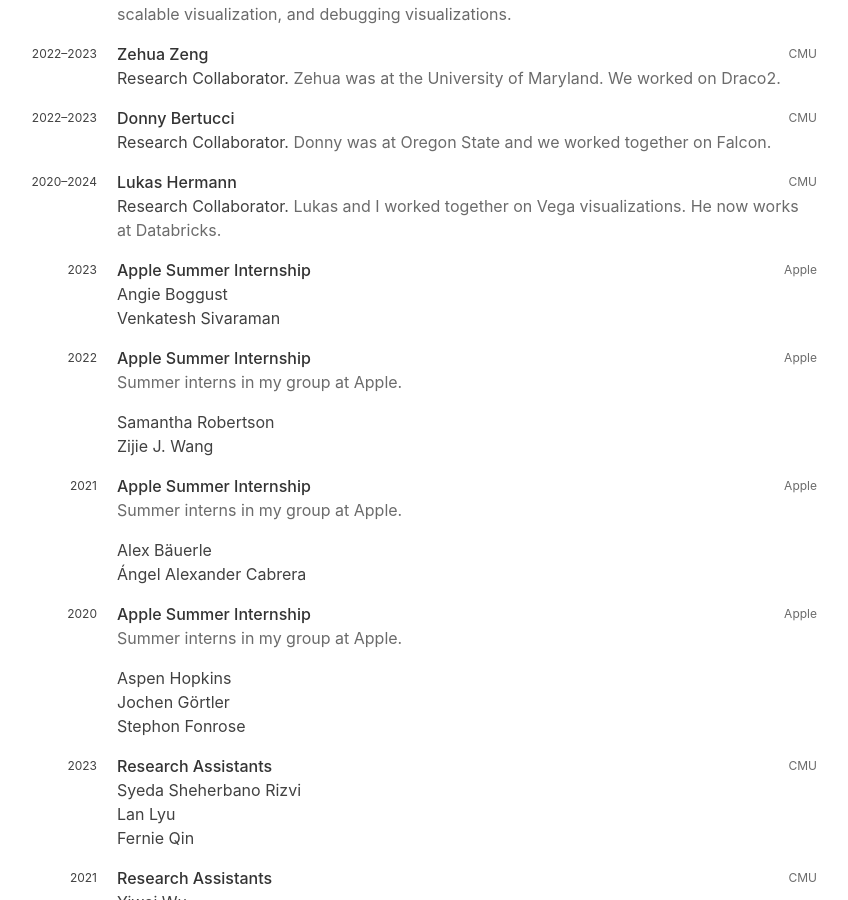
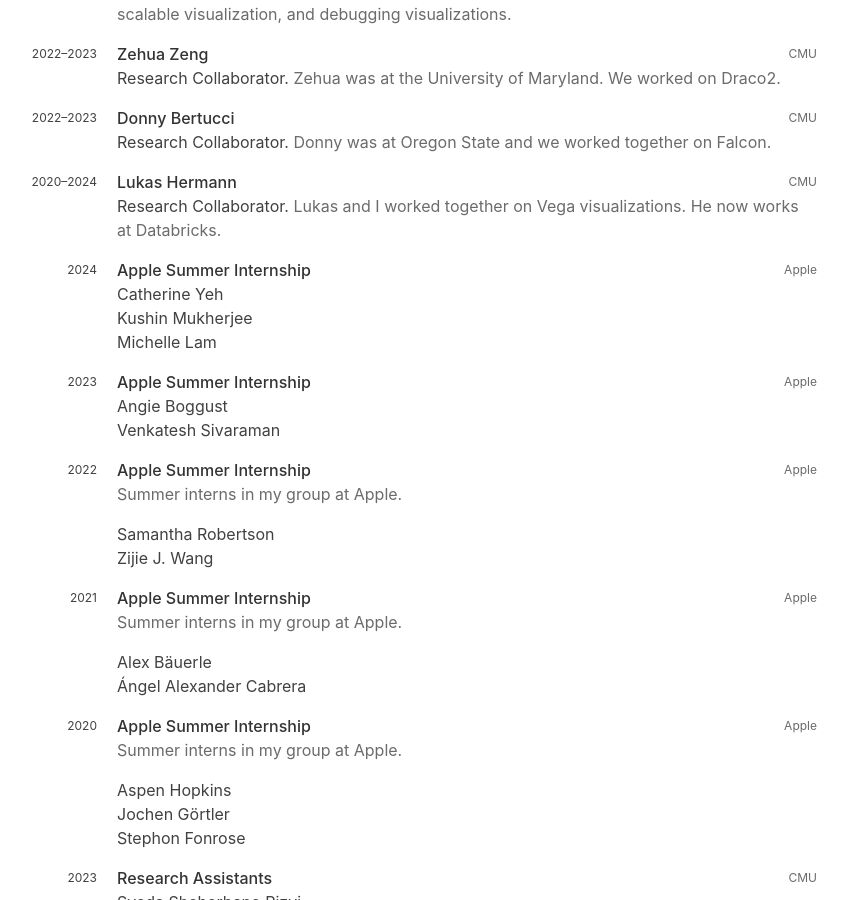
Before and after one commit to domoritz/domoritz.github.io, a Jekyll site: the page built from cv.html, in a window 1280 px wide and 900 px high, scrolled down 9886 px. Shown: the whole window, without its empty margins (223-1071 px from the left). Built offline with Jekyll 4.4.1, drawn with Linux system fonts in a browser that asks for light colours; nearby versions of some CDN libraries.

Commit message:
add interns for 2024

```diff
--- a/_data/mentoring.yml
+++ b/_data/mentoring.yml
@@ -72,6 +72,13 @@
   location: CMU
   relation: Research Collaborator
 
+- names:
+    - Catherine Yeh
+    - Kushin Mukherjee
+    - Michelle Lam
+  year: 2024
+  location: Apple
+  relation: Apple Summer Internship
 - names:
     - Angie Boggust
     - Venkatesh Sivaraman
```
